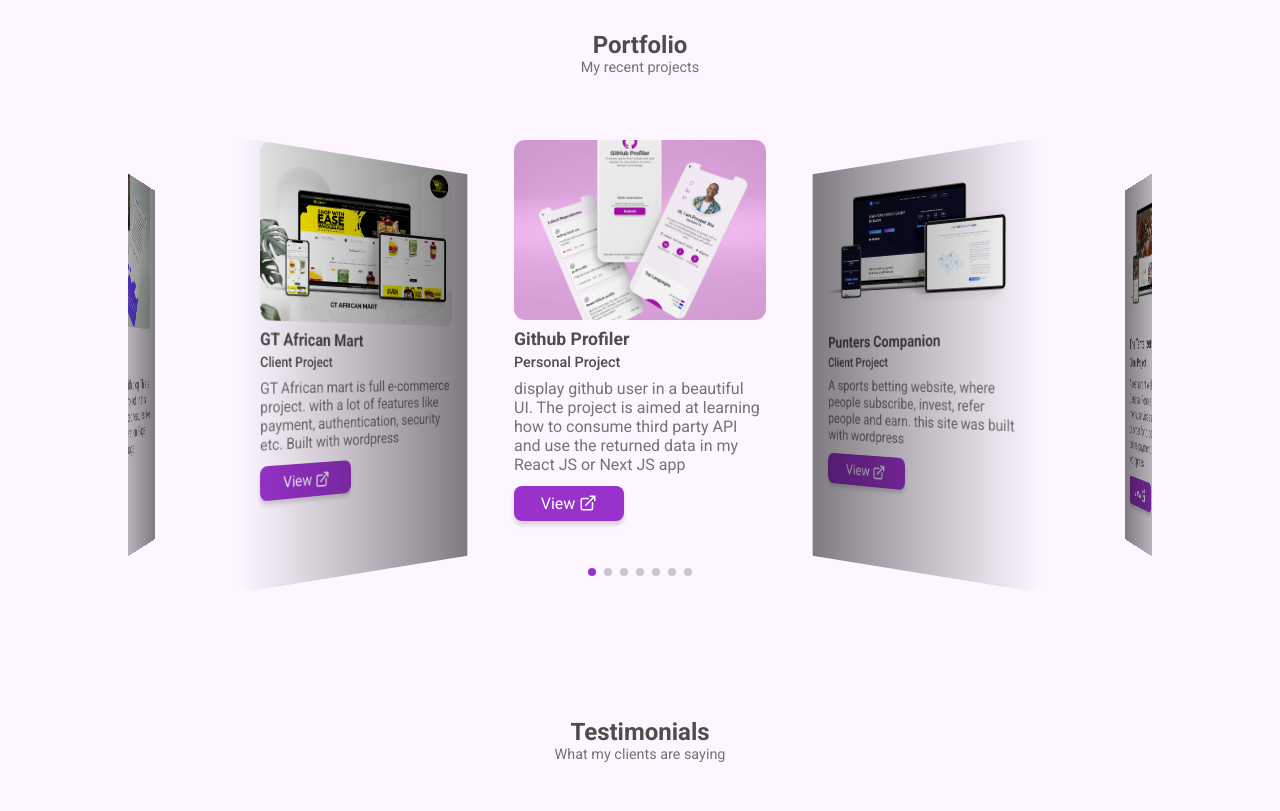
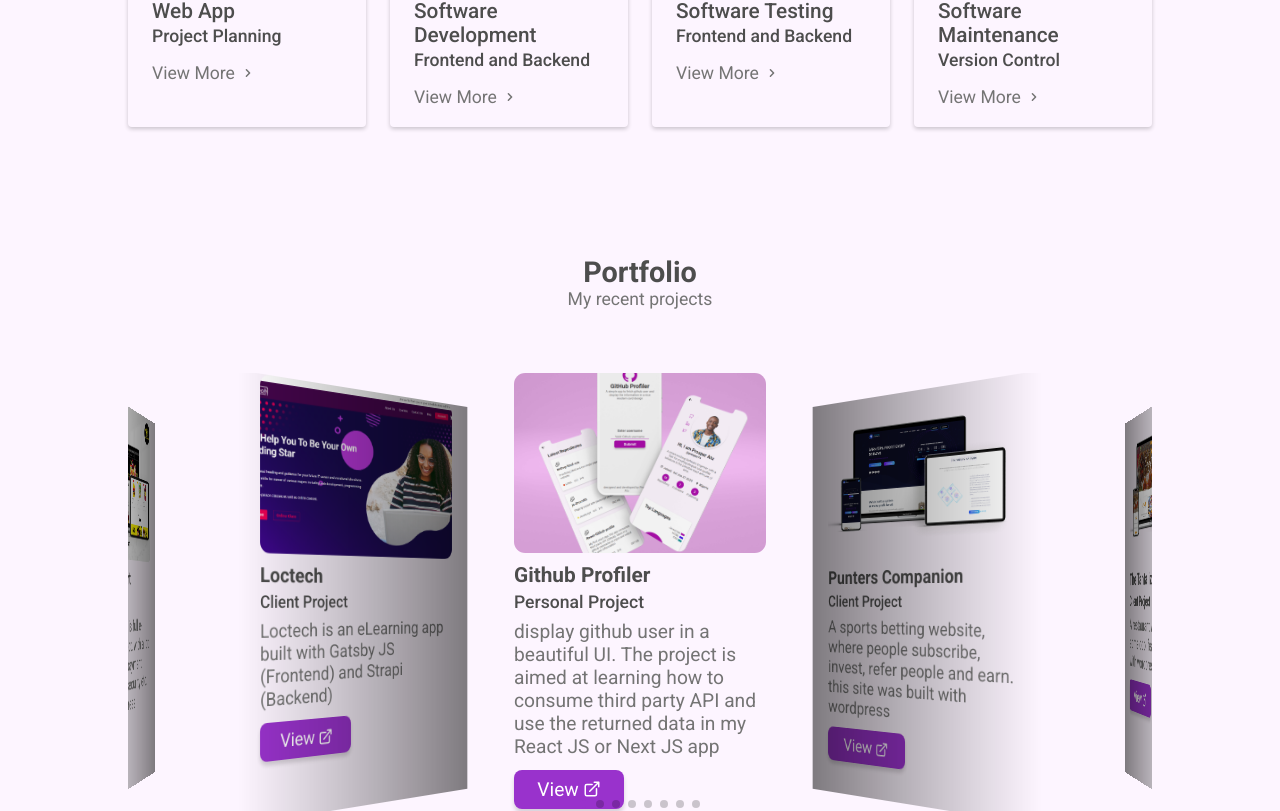
Before and after one commit to prosper74/My-React-Portfolio, a React (Create React App) app: page / in a window 1280 px wide. Shown: the part 2455-3266 px from the top of the page. Built offline with nearby package versions, Linux system fonts and the light colour scheme.

Commit message:
increased the fonts and added few links

```diff
--- a/src/component/footer/Footer.jsx
+++ b/src/component/footer/Footer.jsx
@@ -8,8 +8,12 @@
     <footer className="footer section container">
       <div> &copy; 2021. Learning in Progress </div>
       <div>
-        <UilGithub size="18" className="githubIcon" />{" "}
-        <UilLinkedin size="18" className="linkedinIcon" />{" "}
+        <a href="https://github.com/prosper74" alt="github" target="_blank">
+          <UilGithub size="18" className="githubIcon" />
+        </a>
+        <a href="https://github.com/prosper74" alt="linkedin" target="_blank">
+          <UilLinkedin size="18" className="linkedinIcon" />
+        </a>
       </div>
     </footer>
   );
--- a/src/pages/about/about.scss
+++ b/src/pages/about/about.scss
@@ -52,7 +52,7 @@
   align-items: center;
   justify-content: center;
   padding: 8px 10px;
-  width: 180px;
+  width: 220px;
   background-color: $firstColor;
   color: white;
   border-radius: 8px;
--- a/src/pages/home/Home.jsx
+++ b/src/pages/home/Home.jsx
@@ -70,7 +70,7 @@
             {/* Name and introduction */}
             <div className="home__data">
               <h1 className={themeIcon ? "homeTitleDark" : "homeTitle"}>
-                Hi, <br /> I'm Prosper Atu
+                Hi, I'm <br /> Prosper Atu
               </h1>
               <h3
                 className={
--- a/src/pages/home/home.scss
+++ b/src/pages/home/home.scss
@@ -44,7 +44,7 @@
     align-items: center;
     justify-content: center;
     padding: 8px 10px;
-    width: 130px;
+    width: 180px;
     background-color: $firstColor;
     color: white;
     border-radius: 8px;
--- a/src/pages/portfolio/data.js
+++ b/src/pages/portfolio/data.js
@@ -20,7 +20,7 @@
     img: "assets/tantalizers.png",
     title: "The Tantalizers",
     subtitle: "Client Project",
-    desc: "A restaurant website, based in Canada. People can view their menu, services and portfolio. book or order for products. and make online payment. Built with wordpress",
+    desc: "A restaurant website with some cool features. Built with wordpress",
     link: "https://thetantalizersca.com/",
   },
   {
@@ -28,7 +28,7 @@
     img: "assets/reactportfolio.jpg",
     title: "React Portfolio",
     subtitle: "Personal Project",
-    desc: "A simple react portfolio app with a lot of features. Used few libraries for the app. I decided to build this portfolio to learn a lot of features without using too many third party libraries",
+    desc: "A simple react portfolio app with a cool features and less libraries. React is really cool!!!",
     link: "https://dr0eu.csb.app/",
   },
   {
@@ -36,7 +36,7 @@
     img: "assets/chappelle.jpg",
     title: "Chappelle Daycare",
     subtitle: "Client Project",
-    desc: "A Daycare website. Features online booking, blog, PTA section, interactive multi-step form and a beautiful responsive design. Built with wordpress",
+    desc: "A Daycare website with a lot of features like online booking, blog, PTA section, etc. Built with wordpress",
     link: "https://chappelledaycare.ca/",
   },
   {
@@ -44,7 +44,7 @@
     img: "assets/gatsby.jpg",
     title: "Gatsby Portfolio",
     subtitle: "Personal Project",
-    desc: "A simple website with blog. This is my first Gatsby.js project. In this project, I implemented features like Dynamic page generation, Page and Static Query, Image optimization etc",
+    desc: "My first Gatsby.js project. In this project, I implemented features like Dynamic page generation, Page and Static Query, Image optimization etc",
     link: "https://gatsbyappbyprosper.netlify.app/",
   },
   {
@@ -55,4 +55,12 @@
     desc: "GT African mart is full e-commerce project. with a lot of features like payment, authentication, security etc. Built with wordpress",
     link: "https://gtafricanmart.ca/",
   },
+  {
+    id: 7,
+    img: "assets/loctech.png",
+    title: "Loctech",
+    subtitle: "Client Project",
+    desc: "Loctech is an eLearning app built with Gatsby JS (Frontend) and Strapi (Backend)",
+    link: "https://www.loctechng.com/",
+  },
 ];
--- a/src/pages/services/Services.jsx
+++ b/src/pages/services/Services.jsx
@@ -152,7 +152,7 @@
                 </li>
                 <li className="modalService">
                   <UilCheckCircle size="18" className="modalServiceIcon" />I
-                  Develope the backend using Node js/Express js
+                  Develop the backend using Node js/Express js
                 </li>
                 <li className="modalService">
                   <UilCheckCircle size="18" className="modalServiceIcon" />I
@@ -215,7 +215,7 @@
               <ul className="modalServices grid">
                 <li className="modalService">
                   <UilCheckCircle size="18" className="modalServiceIcon" />I can
-                  run unix, Jest, E2E and cypress tests
+                  run unit test with Jest, E2E test with cypress
                 </li>
                 <li className="modalService">
                   <UilCheckCircle size="18" className="modalServiceIcon" />I
--- a/src/pages/services/data.js
+++ b/src/pages/services/data.js
@@ -39,7 +39,7 @@
       },
       {
         id: 2,
-        service: "Develope the backend using Node js/Express js",
+        service: "Develop the backend using Node js/Express js",
       },
       {
         id: 3,
@@ -60,7 +60,7 @@
     services: [
       {
         id: 1,
-        service: "Can run unix, Jest, E2E and cypress tests",
+        service: "I can run unit test with Jest, E2E test with cypress",
       },
       {
         id: 2,
--- a/src/styles.scss
+++ b/src/styles.scss
@@ -17,13 +17,13 @@
 $textDark: #f4e2fd;
 
 /* Fonts and Typography */
-$bigFontSize: 2rem;
-$h1FontSize: 1.5rem;
-$h2FontSize: 1.25rem;
-$h3FontSize: 1.1rem;
-$normalFontSize: 1rem;
-$smallFontSize: 0.9rem;
-$smallerFontSize: 0.85rem;
+$bigFontSize: 2.5rem;
+$h1FontSize: 1.8rem;
+$h2FontSize: 1.4rem;
+$h3FontSize: 1.3rem;
+$normalFontSize: 1.2rem;
+$smallFontSize: 1.1rem;
+$smallerFontSize: 1rem;
 
 /* Font Weight */
 $fontMedium: 500;
```
Also changed, not shown: public/assets/loctech.png (added).
